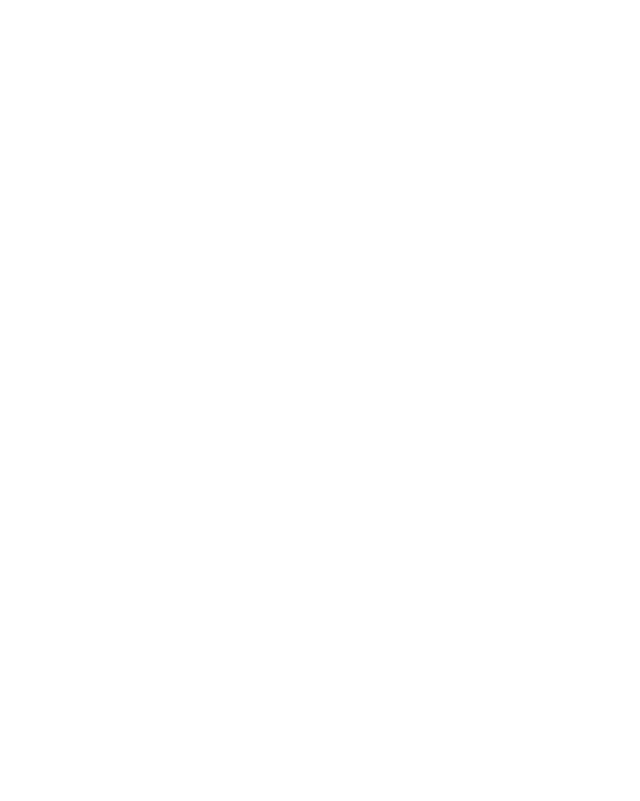
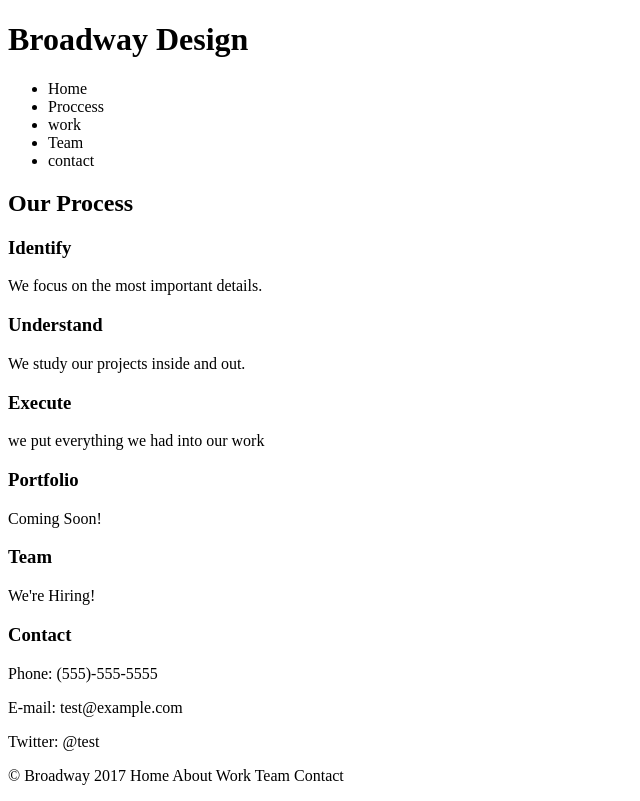
Before and after one commit to LPKaizen/broadway2.0, a plain HTML site: page index.html in a window 1280 px wide. Shown: the whole page, without its empty margins (0-640 px from the left). Drawn offline with Linux system fonts and the light colour scheme.

Commit message:
version 1.3, Text added

```diff
--- a/index.html
+++ b/index.html
@@ -2,12 +2,56 @@
 <html>
 
 <head>
+  <meta charset= "UTF-8">
   <title>Broadway Design</title>
 
 </head>
 
 <body>
+   <h1>Broadway Design</h1>
+
+<nav>
+  <ul>
+    <li>Home</li>
+    <li>Proccess</li>
+    <li>work</li>
+    <li>Team</li>
+    <li>contact</li>
+  </ul>
+</nav>
+
+<div>
+<h2>Our Process</h2>
+
+<h3>Identify</h3>
+<p>We focus on the most important details.</p>
+
+<h3>Understand</h3>
+<p>We study our projects inside and out.</p>
+
+<h3>Execute</h3>
+<p>we put everything we had into our work</p>
+
+<div/>
+
+<div>
+  <h3>Portfolio</h3>
+  <p>Coming Soon!</p>
+</div>
+<div>
+  <h3>Team</h3>
+  <p>We're Hiring!</p>
+</div>
+<div>
+  <h3>Contact</h3>
+  <p>Phone: (555)-555-5555</p>
+  <p>E-mail: test@example.com</p>
+  <p>Twitter: @test</p>
+
+</div>
+
 </body>
 <footer>
+<p>© Broadway 2017 Home About Work Team Contact</p>
 </footer>
 </html>
```
